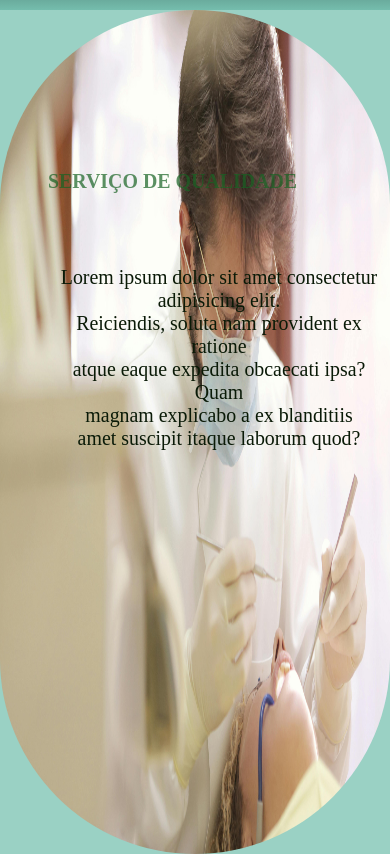
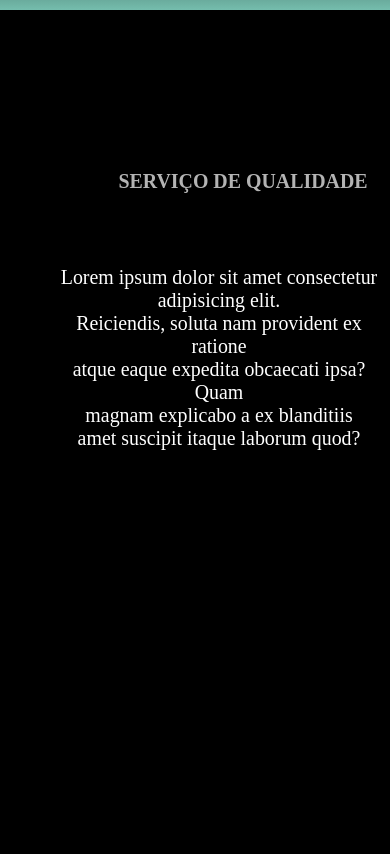
Before and after one commit to dorffdaniel/dentista, a plain HTML site: page pacotedowload/index.html in a window 390 px wide. Shown: the part 117-971 px from the top of the page. Drawn offline with Linux system fonts and the light colour scheme.

Commit message:
alteraçao no responsivo

```diff
--- a/pacotedowload/style.css
+++ b/pacotedowload/style.css
@@ -123,16 +123,24 @@ section img{
     }
 
     .imagem-principal{
-        background-size: cover;
+        background: #000;
         height: 100vh;
     }
 
+    .imagem-principal img{
+        display: none;
+    }
+
     section h1{
+        color: #fff;
+        text-align: center;
+        width: 100%;
         font-size: calc(1vw + 1em);
     }
 
     .text p{
         font-size: calc(1vw + 0.5em);
         text-align: center;
+        color: #fff;
     }
 }
```
